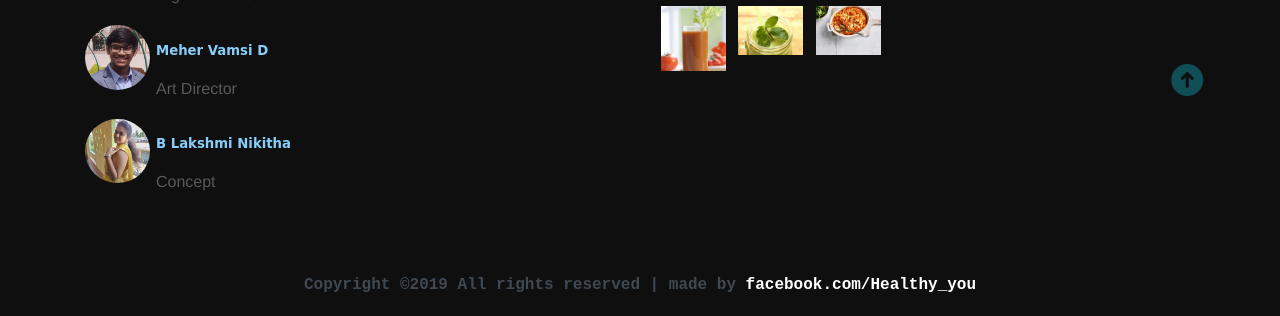
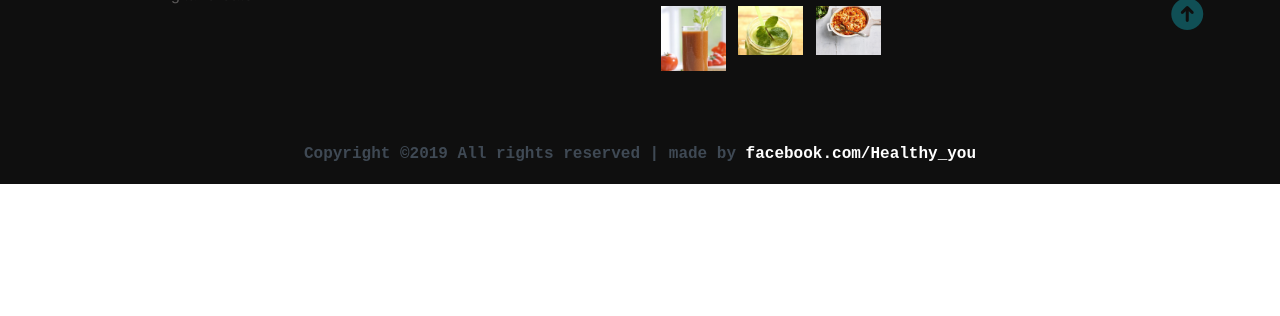
Before and after one commit to lasyakonduru/healthy_you-blog-, a plain HTML site: page index.html in a window 1280 px wide. Shown: the part 5276-5592 px from the top of the page. After the commit the page ends 5460 px from the top, so only its background shows below. Drawn offline with Linux system fonts and the light colour scheme.

Commit message:
Update index.html

```diff
--- a/index.html
+++ b/index.html
@@ -367,16 +367,6 @@
                     <img src="./assets/Profiles/a1.jpg" class="img" alt="a1">
                     <a href="#"><h5>Lasya Priya Konduru</h5><p>Digital Creator</p></a>
                 </div>
-                 <div class="flex-row">
-                    <img src="./assets/Profiles/a2.jpeg" class="img" alt="a2">
-                    <a href="#"><h5>Meher Vamsi D</h5><p>Art Director</p></a>
-
-                 </div>
-                 <div class="flex-row">
-                    <img src="./assets/Profiles/a3.jpeg" class="img" alt="a3">
-                    <a href="#"><h5>B Lakshmi Nikitha</h5><p>Concept</p></a>
-
-                 </div>
 
             </div>
             <div class="newsletter">
```
